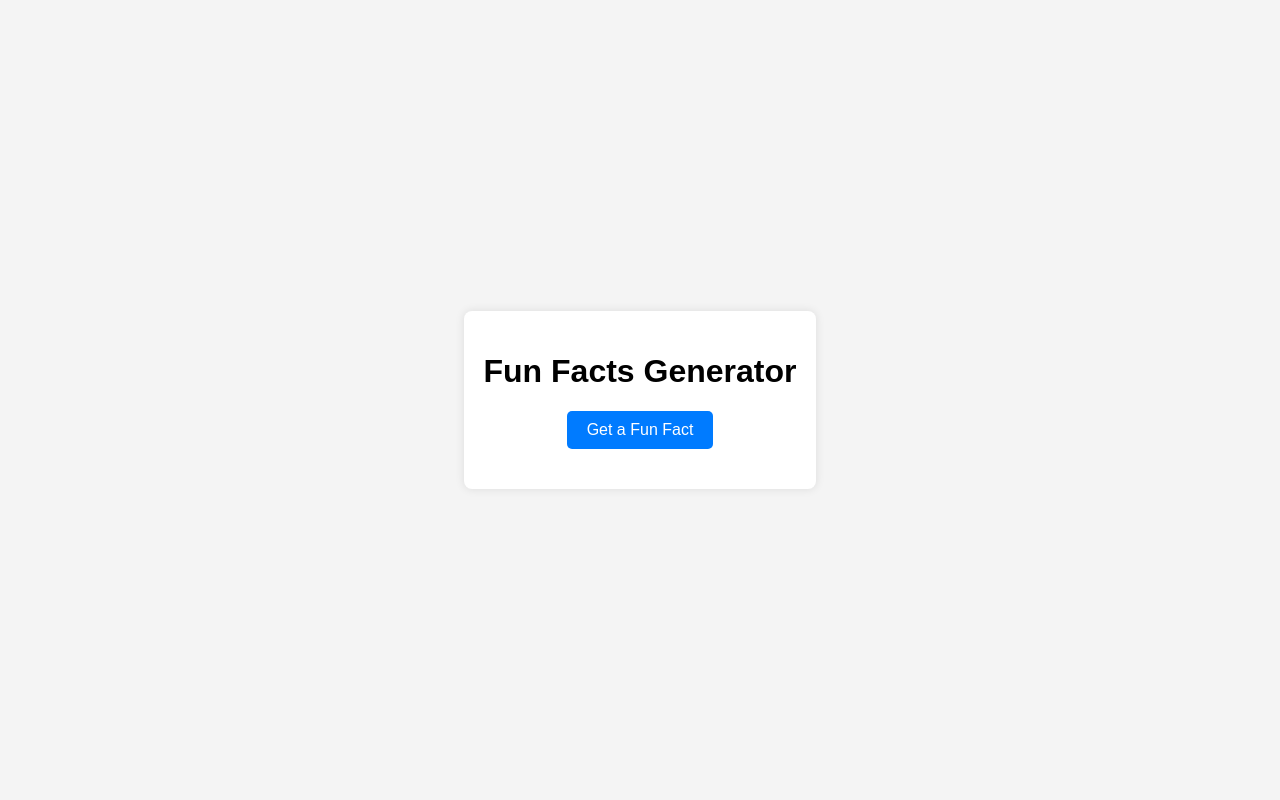
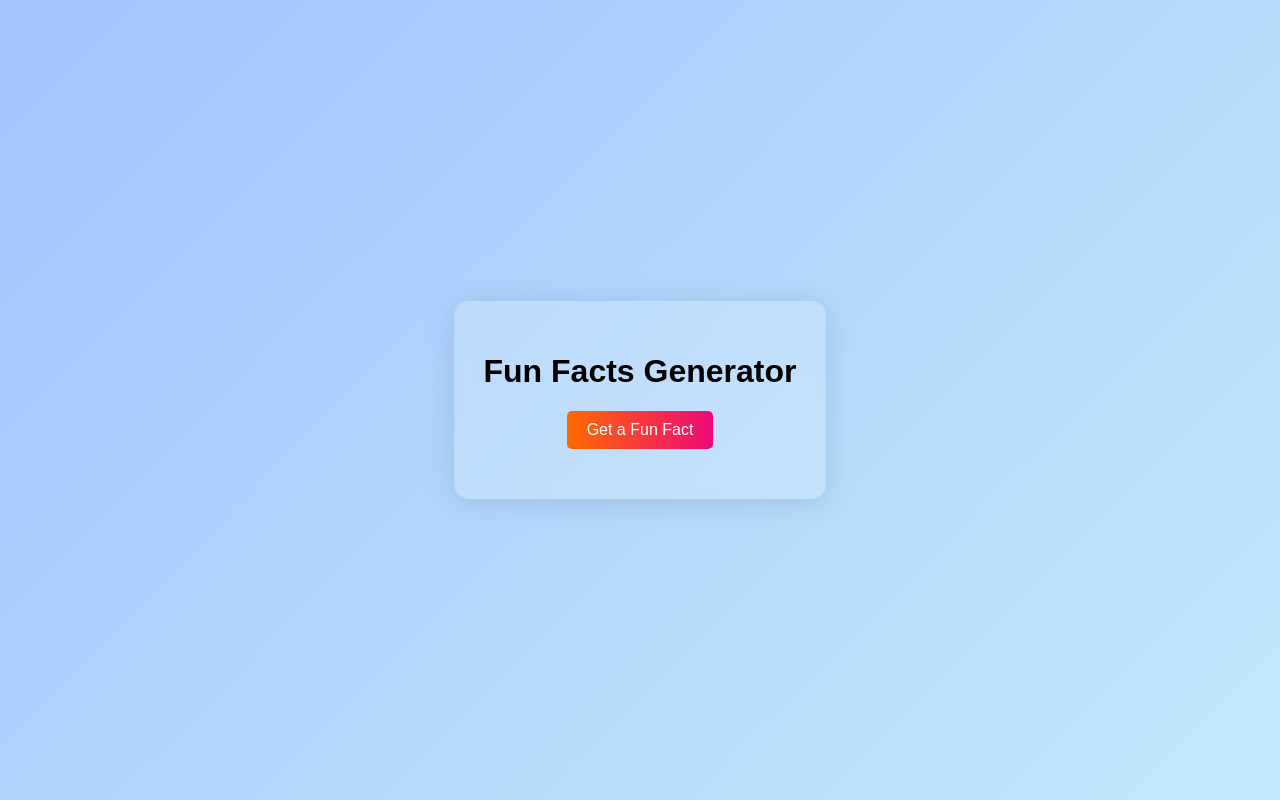
Before and after one commit to Mayank-2545/GenAI-101-Task, a plain HTML site: page index.html in a window 1280 px wide. Drawn offline with Linux system fonts and the light colour scheme.

Commit message:
Update main.css

```diff
--- a/main.css
+++ b/main.css
@@ -1,6 +1,6 @@
 body {
     font-family: Arial, sans-serif;
-    background-color: #f4f4f4;
+    background: linear-gradient(135deg, #a1c4fd, #c2e9fb);
     display: flex;
     justify-content: center;
     align-items: center;
@@ -10,10 +10,16 @@ body {
 
 .container {
     text-align: center;
-    background: white;
-    padding: 20px;
-    border-radius: 8px;
-    box-shadow: 0 0 10px rgba(0, 0, 0, 0.1);
+    background: rgba(255, 255, 255, 0.2);
+    backdrop-filter: blur(10px);
+    border-radius: 15px;
+    padding: 30px;
+    box-shadow: 0 4px 30px rgba(0, 0, 0, 0.1);
+    transition: transform 0.3s ease;
+}
+
+.container:hover {
+    transform: scale(1.05);
 }
 
 button {
@@ -21,16 +27,29 @@ button {
     font-size: 16px;
     border: none;
     border-radius: 5px;
-    background-color: #007BFF;
+    background: linear-gradient(90deg, #ff6a00, #ee0979);
     color: white;
     cursor: pointer;
+    transition: background 0.3s ease, transform 0.3s ease;
 }
 
 button:hover {
-    background-color: #0056b3;
+    background: linear-gradient(90deg, #ee0979, #ff6a00);
+    transform: translateY(-3px);
 }
 
 p {
     margin-top: 20px;
     font-size: 18px;
+    color: #333;
+    animation: fadeIn 0.5s ease-in-out;
 }
+
+@keyframes fadeIn {
+    from {
+        opacity: 0;
+    }
+    to {
+        opacity: 1;
+    }
+}
```
